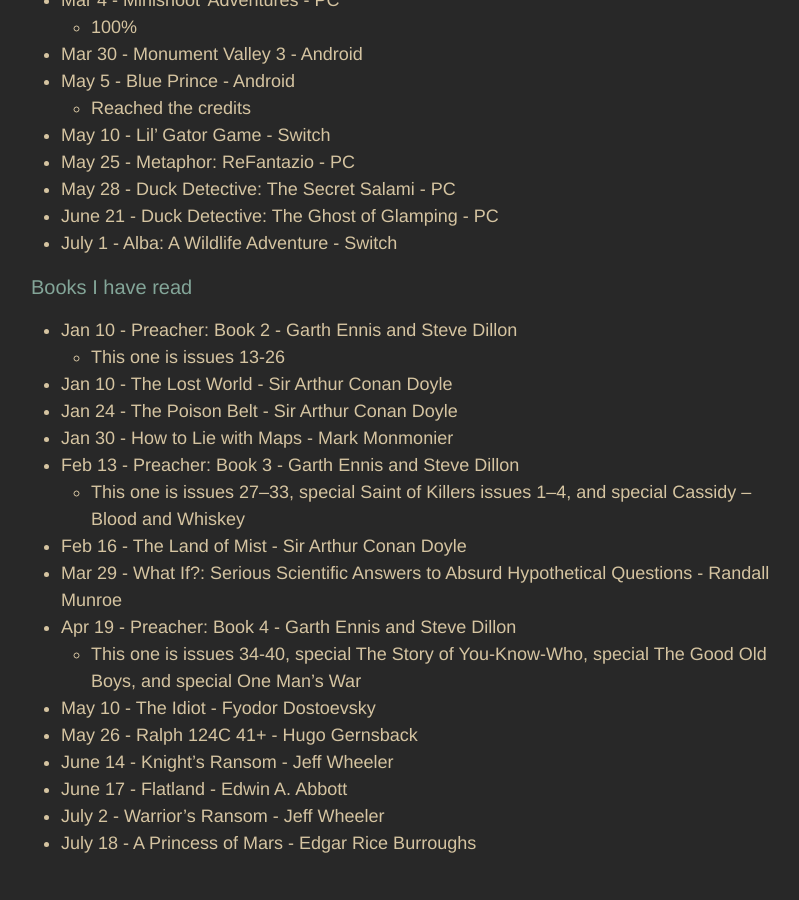
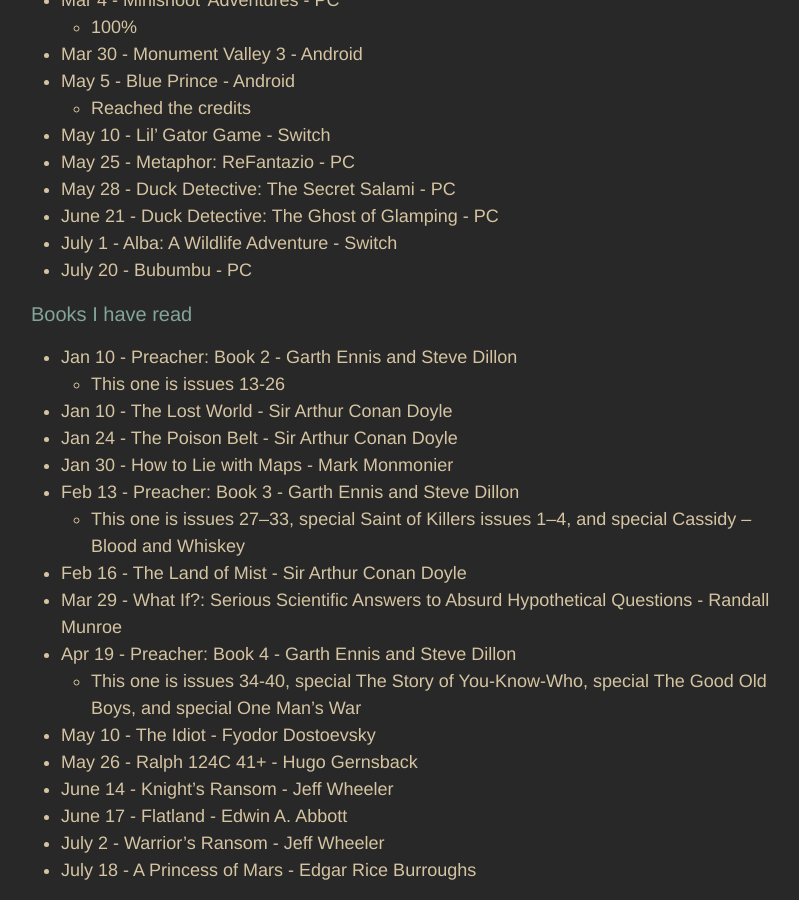
Before and after one commit to adkinsrs/sadkins_site, a Jekyll site: the page built from misc.md, in a window 1280 px wide and 900 px high, scrolled down 734 px. Shown: the whole window, without its empty margins (239-1038 px from the left). Built offline with Jekyll 4.4.1, drawn with Linux system fonts in a browser that asks for light colours.

Commit message:
beat a game

```diff
--- a/misc.md
+++ b/misc.md
@@ -34,6 +34,7 @@
 * May 28 - Duck Detective: The Secret Salami - PC
 * June 21 - Duck Detective: The Ghost of Glamping - PC
 * July 1 - Alba: A Wildlife Adventure - Switch
+* July 20 - Bubumbu - PC
 
 ### Books I have read
 
```
